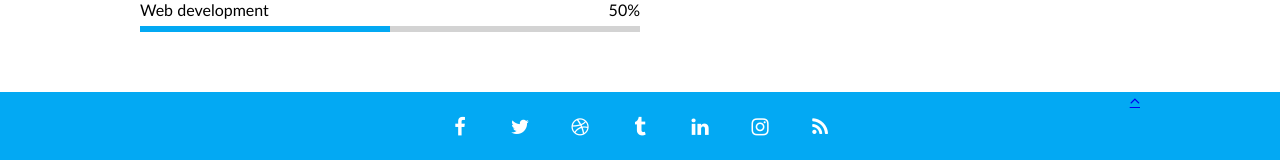
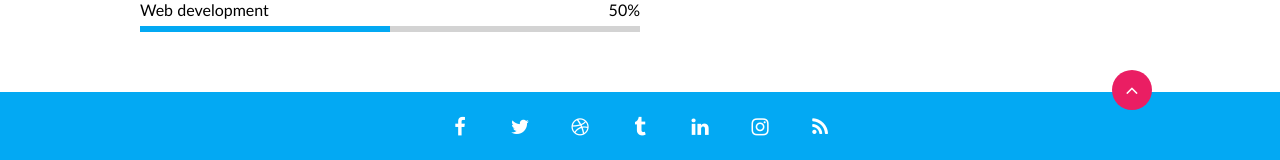
Before and after one commit to SarunasPet/5-coming-soon, a website: page index.html in a window 1280 px wide. Shown: the part 1091-1251 px from the top of the page. Drawn offline with Linux system fonts and the light colour scheme.

Commit message:
back to top

```diff
--- a/css/components/button.css
+++ b/css/components/button.css
@@ -7,7 +7,15 @@
     background-color: #ea1e63;
     border: none;
     border-radius: 0.2em;
+    text-align: center;
 }
 .btn:hover {
     box-shadow: 0 4px 8px #0002;
 }
+.btn.btn-circle {
+    border-radius: 50%;
+    padding: 0;
+    height: 2em;
+    width: 2em;
+    line-height: 2em;
+}
--- a/css/pages/home.css
+++ b/css/pages/home.css
@@ -85,6 +85,6 @@ footer > .row {
 
 .back-to-top {
     position: absolute;
-    top: 0;
-    right: 0;
+    top: -1.1em;
+    right: -0.6em;
 }
--- a/index.html
+++ b/index.html
@@ -90,7 +90,7 @@
                 <a href="#" target="_blank" class="fa fa-instagram"></a>
                 <a href="#" target="_blank" class="fa fa-rss"></a>
             </div>
-            <a href="#" class="back-to-top fa fa-angle-up"></a>
+            <a href="#" class="back-to-top btn btn-circle fa fa-angle-up"></a>
         </div>
         <div class="short-row">
             BOTTOM TEXT
```
